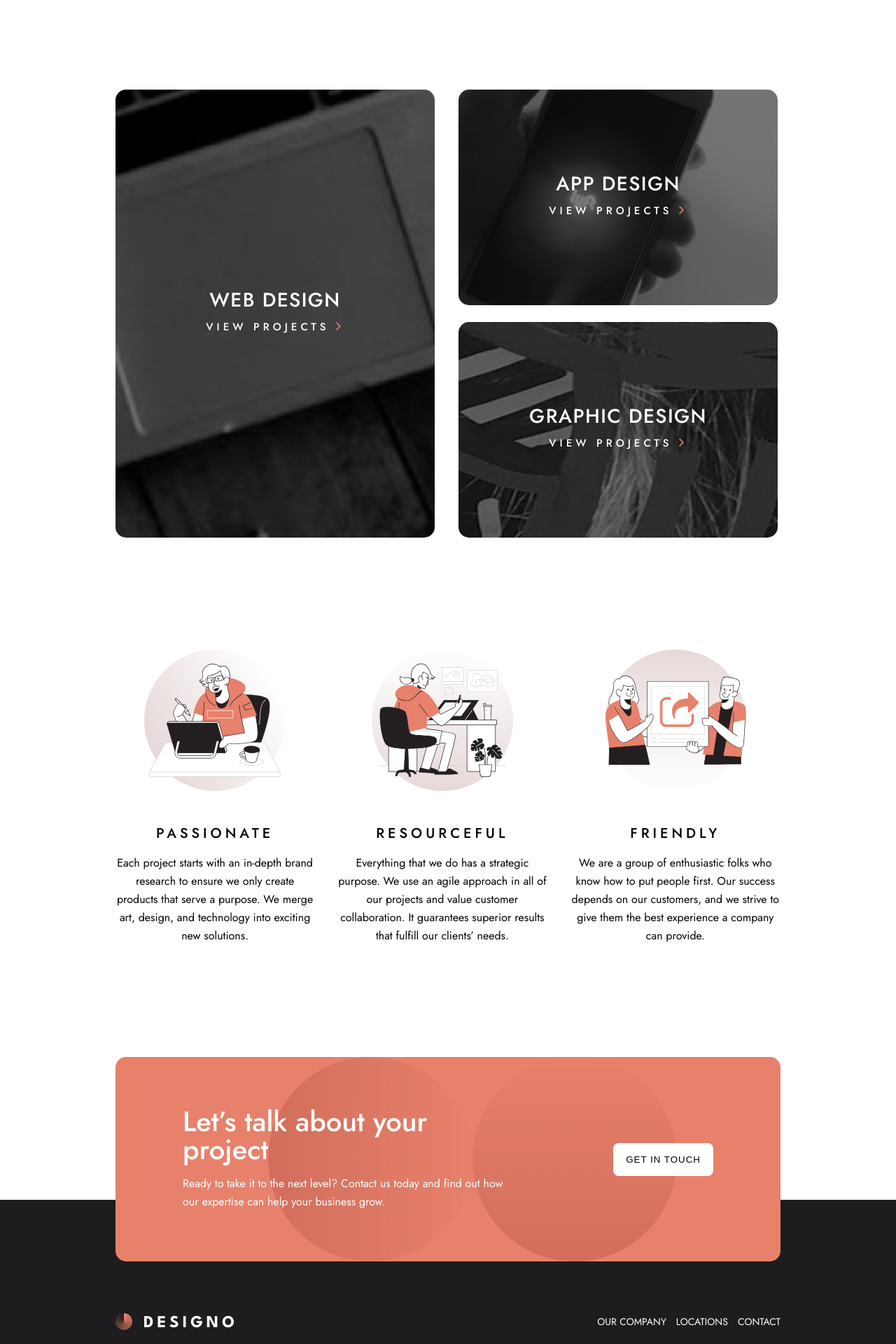
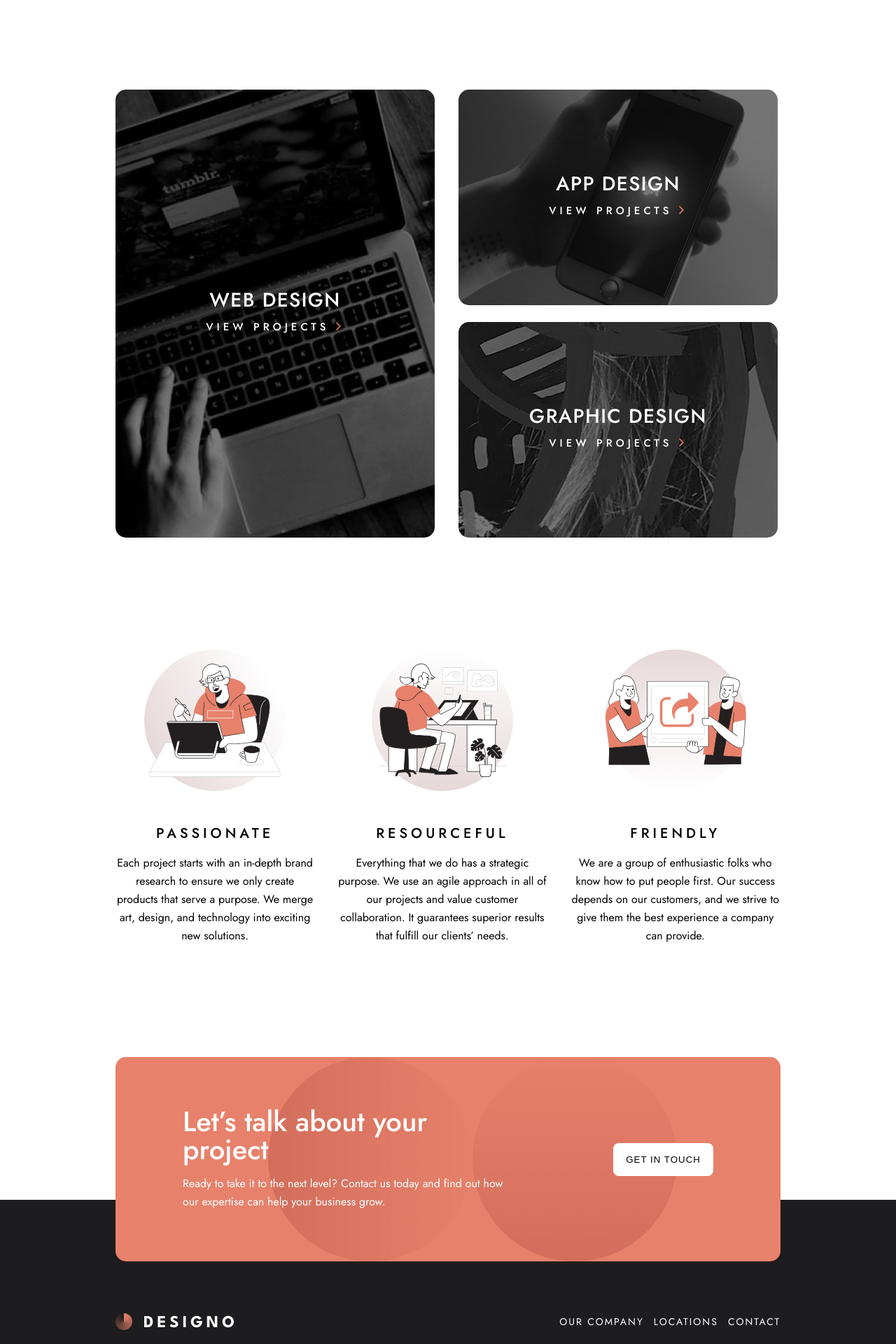
Before and after one commit to ringtho/designo, a React (Create React App) app: page / in a window 1280 px wide. Shown: the part 800-2720 px from the top of the page at 70% size. Built offline with nearby package versions, Linux system fonts and the light colour scheme; the HTML template or start-up script is replaced by a standard one.

Commit message:
Made major fixes to the navbar menu active states and the offer cards hover states

```diff
--- a/package.json
+++ b/package.json
@@ -6,6 +6,10 @@
     "@testing-library/jest-dom": "^5.16.5",
     "@testing-library/react": "^13.4.0",
     "@testing-library/user-event": "^13.5.0",
+    "@types/jest": "^29.5.1",
+    "@types/node": "^18.15.12",
+    "@types/react": "^18.0.37",
+    "@types/react-dom": "^18.0.11",
     "leaflet": "^1.9.3",
     "react": "^18.2.0",
     "react-dom": "^18.2.0",
@@ -14,6 +18,7 @@
     "react-router-dom": "^6.10.0",
     "react-router-hash-link": "^2.4.3",
     "react-scripts": "5.0.1",
+    "typescript": "^5.0.4",
     "web-vitals": "^2.1.4"
   },
   "scripts": {
--- a/src/components/Footer.js
+++ b/src/components/Footer.js
@@ -13,13 +13,16 @@ const Footer = () => {
                         </NavLink>
                     </div>
                     <ul className="footer-nav">
-                        <NavLink to="/about" className="link">
+                        <NavLink to="/about"
+                        className={({isActive}) => isActive ? "active" : ""}>
                             <li>OUR COMPANY</li>
                         </NavLink>
-                        <NavLink to="/location" className="link">
+                        <NavLink to="/location"
+                        className={({isActive}) => isActive ? "active" : ""}>
                             <li>LOCATIONS</li>
                         </NavLink>
-                        <NavLink to="/contact" className="link">
+                        <NavLink to="/contact"
+                        className={({isActive}) => isActive ? "active" : ""}>
                             <li>CONTACT</li>
                         </NavLink>
                     </ul>
--- a/src/components/offers/AppDesignCard.js
+++ b/src/components/offers/AppDesignCard.js
@@ -1,9 +1,14 @@
-import { Link } from "react-router-dom"
+import { Link, useNavigate } from "react-router-dom"
 
 const AppDesignCard = () => {
+    const navigate = useNavigate()
+    const handleLinkClick = () => {
+        navigate("/app-design")
+    }
+
     return (
         <div className="offer-container-app">
-            <div className="offer-item">
+            <div className="offer-item" onClick={handleLinkClick}>
                 <h2>APP DESIGN</h2>
                 <Link to="/app-design" className="link">
                     <p className="offer-item-desc">VIEW PROJECTS<span className="bracket">
--- a/src/components/offers/GraphicDesignCard.js
+++ b/src/components/offers/GraphicDesignCard.js
@@ -1,9 +1,14 @@
-import { Link } from "react-router-dom"
+import { Link, useNavigate } from "react-router-dom"
 
 const GraphicDeignCard = () => {
+    const navigate = useNavigate()
+    const handleLinkClick = () => {
+        navigate("/graphics-design")
+    }
+
     return (
         <div className="offer-container-graphic">
-            <div className="offer-item">
+            <div className="offer-item" onClick={handleLinkClick}>
                 <h2>GRAPHIC DESIGN</h2>
                 <Link to="/graphics-design" className="link">
                     <p className="offer-item-desc">VIEW PROJECTS<span className="bracket">
--- a/src/components/offers/WebDesignCard.js
+++ b/src/components/offers/WebDesignCard.js
@@ -1,9 +1,14 @@
-import { Link } from "react-router-dom"
+import { Link, useNavigate } from "react-router-dom"
 
 const WebDesignCard = () => {
+    const navigate = useNavigate()
+    const handleLinkClick = () => {
+        navigate("/web-design")
+    }
+
     return (
         <div className="offer-container-web">
-            <div className="offer-item">
+            <div className="offer-item" onClick={handleLinkClick}>
                 <h2>WEB DESIGN</h2>
                 <Link to="/web-design" className="link">
                     <p className="offer-item-desc">VIEW PROJECTS<span className="bracket">
--- a/src/index.css
+++ b/src/index.css
@@ -92,6 +92,18 @@ h1, h2, h3, h4 {
   font-size: 14px;
   line-height: 14px;
   color: var(--text-color);
+}
+
+.navbar-menu a:hover,
+.navbar-mobile-menu a:hover
+ {
+  text-decoration-line: underline;
+}
+
+.navbar-mobile-menu a.active,
+.navbar-menu a.active,
+.active li {
+  text-decoration-line: underline;
 }
 
 .logo-container {
@@ -127,8 +139,6 @@ h1, h2, h3, h4 {
 .title-footer {
   color: #FFFFFF;
 }
-
-
 
 .navbar-icon:hover {
   cursor: pointer;
@@ -233,17 +243,14 @@ button {
 .offer-container-graphic {
   height: 250px;
   border-radius: 15px;
-  display: flex;
-  justify-content: center;
-  align-items: center;
+  overflow: hidden;
 }
 
 .offer-container-web {
   background: linear-gradient(
     rgba(0, 0, 0, 0.5),
     rgba(0, 0, 0, 0.5)
-  ), url('./assets/home/mobile/image-web-design.jpg');
-  background-repeat: no-repeat;
+  ), url('./assets/home/mobile/image-web-design.jpg') no-repeat;
   background-size: cover;
 }
 
@@ -251,8 +258,7 @@ button {
   background: linear-gradient(
     rgba(0, 0, 0, 0.5),
     rgba(0, 0, 0, 0.5)
-  ), url('./assets/home/mobile/image-app-design.jpg');
-  background-repeat: no-repeat;
+  ), url('./assets/home/mobile/image-app-design.jpg') no-repeat;
   background-size: cover;
 }
 
@@ -260,14 +266,24 @@ button {
   background: linear-gradient(
     rgba(0, 0, 0, 0.5),
     rgba(0, 0, 0, 0.5)
-  ), url('./assets/home/mobile/image-graphic-design.jpg');
-  background-repeat: no-repeat;
+  ), url('./assets/home/mobile/image-graphic-design.jpg') no-repeat;
   background-size: cover;
 }
 
 .offer-item {
   color: #FFFFFF;
   text-align: center;
+  height: 100%;
+  width: 100%;
+  display: flex;
+  flex-direction: column;
+  justify-content: center;
+  align-items: center;
+}
+
+.offer-item:hover {
+  background-color: rgba(231,129,107, 0.7);
+  cursor: pointer;
 }
 
 .offer-item > h2 {
@@ -376,6 +392,10 @@ button {
   margin-top: 32px;
   list-style: none;
   color: #FFFFFF;
+}
+
+.footer-nav > a {
+  text-decoration: none;
   font-size: 14px;
   line-height: 14px;
   font-weight: 400;
@@ -414,10 +434,7 @@ button {
 }
 
 .get-in-touch-section {
-  /* display: flex;
-  flex-direction: column; */
   position: relative;
-  /* top: 0; */
 }
 
 .black {
@@ -856,10 +873,15 @@ textarea:focus {
   color: #FFFFFF;
 }
 
-.footer-nav li:hover,
+
 .link:hover {
   color: #E7816B;
   transition: color 0.5s;
+}
+
+.footer-nav li:hover {
+  text-decoration-line: underline;
+  transition: 0.5s;
 }
 
 button:hover,
@@ -880,16 +902,13 @@ button:hover,
   font-style: italic;
 }
 
-a.active {
-  color: var(--primary-dark);
-}
-
 hr {
   display: none;
 }
 
 
 @media (min-width: 375px) {
+
 
   /* .nav-items {
     padding: 64px 40px;
@@ -950,6 +969,30 @@ hr {
   .offer-container-graphic {
     height: 200px;
   }
+
+  .offer-container-web {
+  background: linear-gradient(
+    rgba(0, 0, 0, 0.5),
+    rgba(0, 0, 0, 0.5)
+  ), url('./assets/home/tablet/image-web-design.jpg') no-repeat;
+  background-size: cover;
+}
+
+.offer-container-app {
+  background: linear-gradient(
+    rgba(0, 0, 0, 0.5),
+    rgba(0, 0, 0, 0.5)
+  ), url('./assets/home/tablet/image-app-design.jpg') no-repeat;
+  background-size: cover;
+}
+
+.offer-container-graphic {
+  background: linear-gradient(
+    rgba(0, 0, 0, 0.5),
+    rgba(0, 0, 0, 0.5)
+  ), url('./assets/home/tablet/image-graphic-design.jpg') no-repeat;
+  background-size: cover;
+}
 
   .get-in-touch {
     height: 350px;
@@ -1253,8 +1296,11 @@ hr {
   }
 }
 
-@media screen and (min-width: 769px){
-
+@media screen and (min-width: 615px){
+  .navbar-menu a,
+  .footer-nav a {
+    letter-spacing: 2px;
+  }
 }
 
 @media screen and (min-width: 1080px) {
@@ -1359,6 +1405,30 @@ hr {
     flex: 1 0 auto;
     width: 48%;
   }
+
+  .offer-container-web {
+  background: linear-gradient(
+    rgba(0, 0, 0, 0.5),
+    rgba(0, 0, 0, 0.5)
+  ), url('./assets/home/desktop/image-web-design-large.jpg') no-repeat;
+  background-size: cover;
+}
+
+.offer-container-app {
+  background: linear-gradient(
+    rgba(0, 0, 0, 0.5),
+    rgba(0, 0, 0, 0.5)
+  ), url('./assets/home/desktop/image-app-design.jpg') no-repeat;
+  background-size: cover;
+}
+
+.offer-container-graphic {
+  background: linear-gradient(
+    rgba(0, 0, 0, 0.5),
+    rgba(0, 0, 0, 0.5)
+  ), url('./assets/home/desktop/image-graphic-design.jpg') no-repeat;
+  background-size: cover;
+}
 
   .soft-skills {
     margin: 160px 165px;
@@ -1468,7 +1538,6 @@ hr {
     align-items: center;
     justify-content: center;
     padding: 0 72px;
-    border: 1px solid red;
   }
 
   .about-hero-content {
@@ -1486,7 +1555,6 @@ hr {
     border-bottom-right-radius: 15px;
     border-top-left-radius: 0;
     border-bottom-left-radius: 0;
-    border: 1px solid red;
   }
 
   .about-description-content {
```
Also changed, not shown: 1 other file (tests, documents, lock files or other folders).
